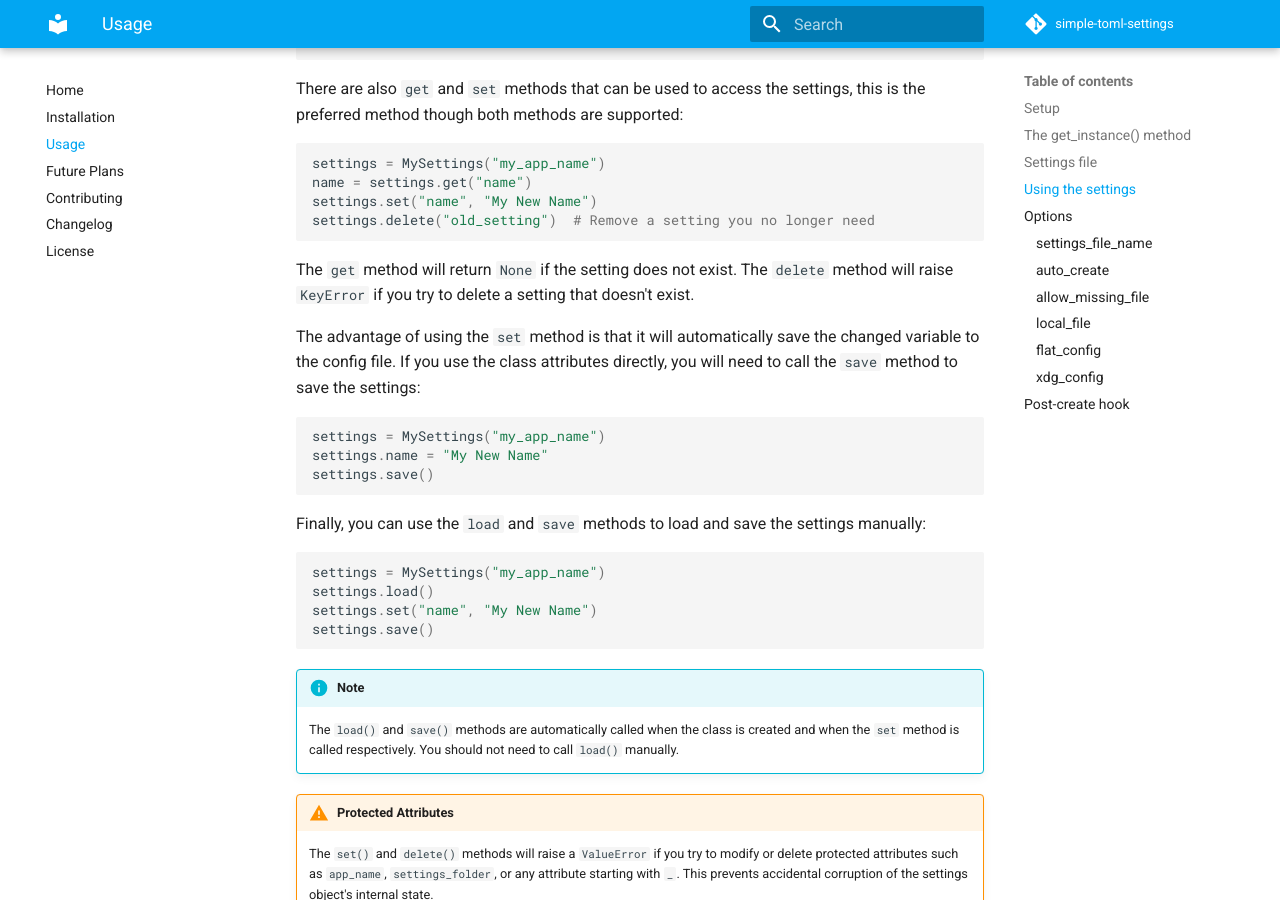
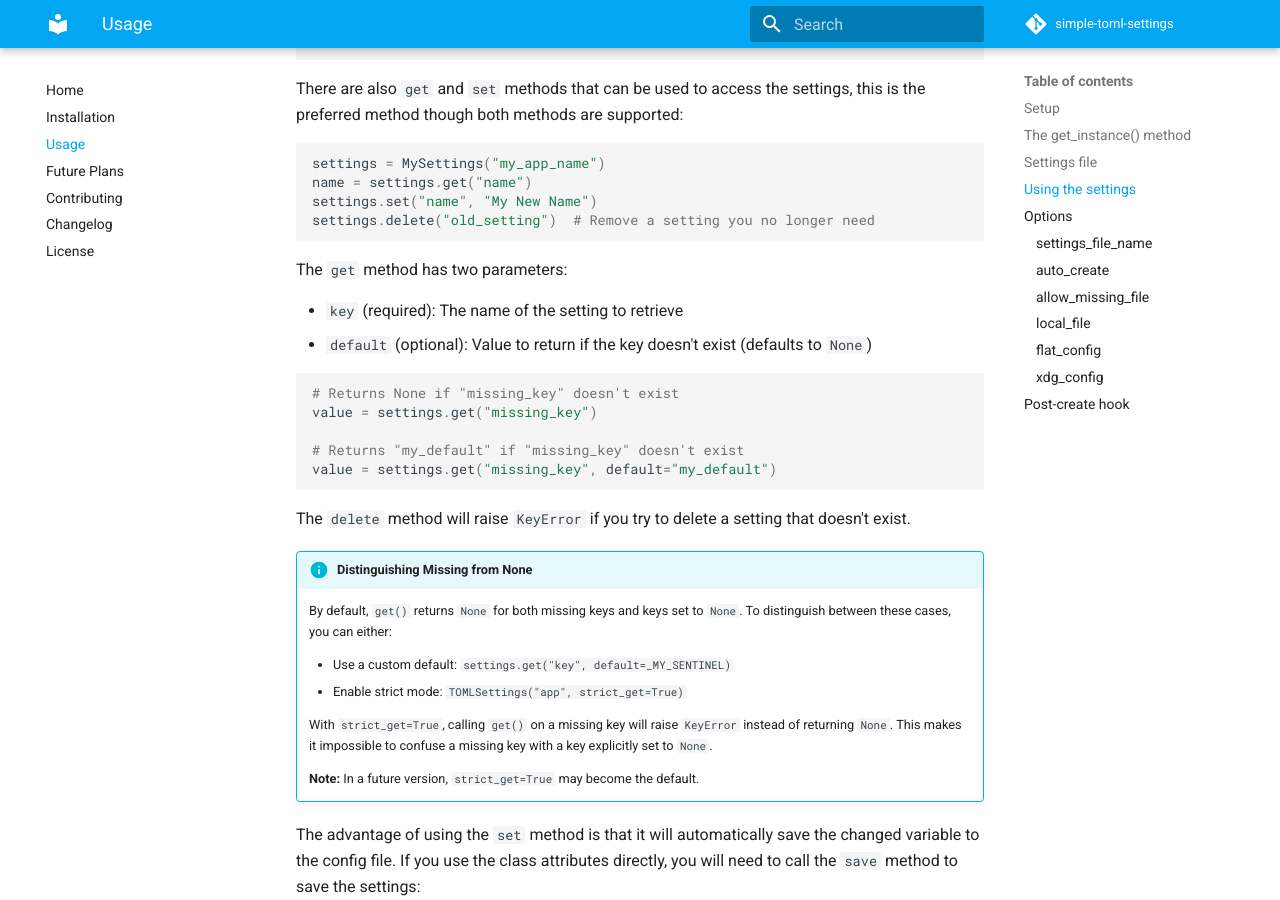
Before and after one commit to seapagan/simple-toml-settings, an MkDocs documentation site: the page built from docs/usage.md, in a window 1280 px wide and 900 px high, scrolled down 3377 px. Built offline with MkDocs 1.6.1 and Material for MkDocs 9.7.7, drawn with Linux system fonts in a browser that asks for light colours; comment, search, counter and statistics services are not loaded.

Commit message:
feat: add strict_get option to distinguish missing from None
Added a new `strict_get` parameter to TOMLSettings that allows users to
distinguish between missing keys and keys explicitly set to None.

When strict_get=True:
- get() raises KeyError for missing keys (instead of returning None)
- get() can still return None as an actual value
- Custom defaults still work and take precedence

This is opt-in via strict_get=False (default) for backward compatibility.

Also added a `default` parameter to get() to allow custom return values
for missing keys.

Planned for future: strict_get=True may become the default.

Changes:
- Added strict_get: bool = False field
- Added to _ignored_attrs (not persisted to config)
- Added default parameter to get() method
- Updated get() to check strict_get flag
- Added tests for strict_get behavior
- Updated documentation with usage examples
- Added TODO note about future default change

````diff
--- a/docs/usage.md
+++ b/docs/usage.md
@@ -182,8 +182,35 @@ settings.set("name", "My New Name")
 settings.delete("old_setting")  # Remove a setting you no longer need
 ```
 
-The `get` method will return `None` if the setting does not exist. The `delete`
-method will raise `KeyError` if you try to delete a setting that doesn't exist.
+The `get` method has two parameters:
+
+- `key` (required): The name of the setting to retrieve
+- `default` (optional): Value to return if the key doesn't exist (defaults to `None`)
+
+```python
+# Returns None if "missing_key" doesn't exist
+value = settings.get("missing_key")
+
+# Returns "my_default" if "missing_key" doesn't exist
+value = settings.get("missing_key", default="my_default")
+```
+
+The `delete` method will raise `KeyError` if you try to delete a setting that
+doesn't exist.
+
+!!! info "Distinguishing Missing from None"
+
+    By default, `get()` returns `None` for both missing keys and keys set to
+    `None`. To distinguish between these cases, you can either:
+
+    - Use a custom default: `settings.get("key", default=_MY_SENTINEL)`
+    - Enable strict mode: `TOMLSettings("app", strict_get=True)`
+
+    With `strict_get=True`, calling `get()` on a missing key will raise
+    `KeyError` instead of returning `None`. This makes it impossible to
+    confuse a missing key with a key explicitly set to `None`.
+
+    **Note:** In a future version, `strict_get=True` may become the default.
 
 The advantage of using the `set` method is that it will automatically save the
 changed variable to the config file.  If you use the class attributes directly,
````
Also changed, not shown: TODO.md (+10 -0 lines), 2 other files.
